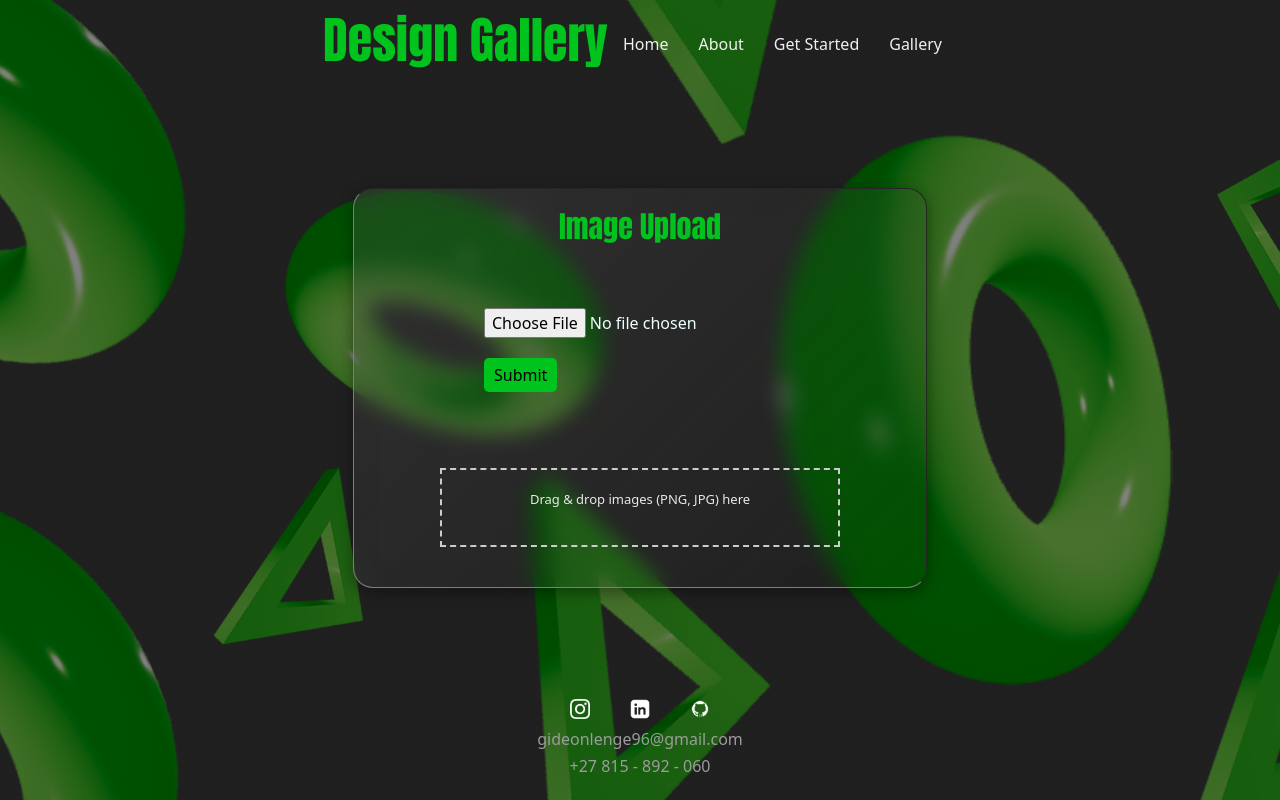
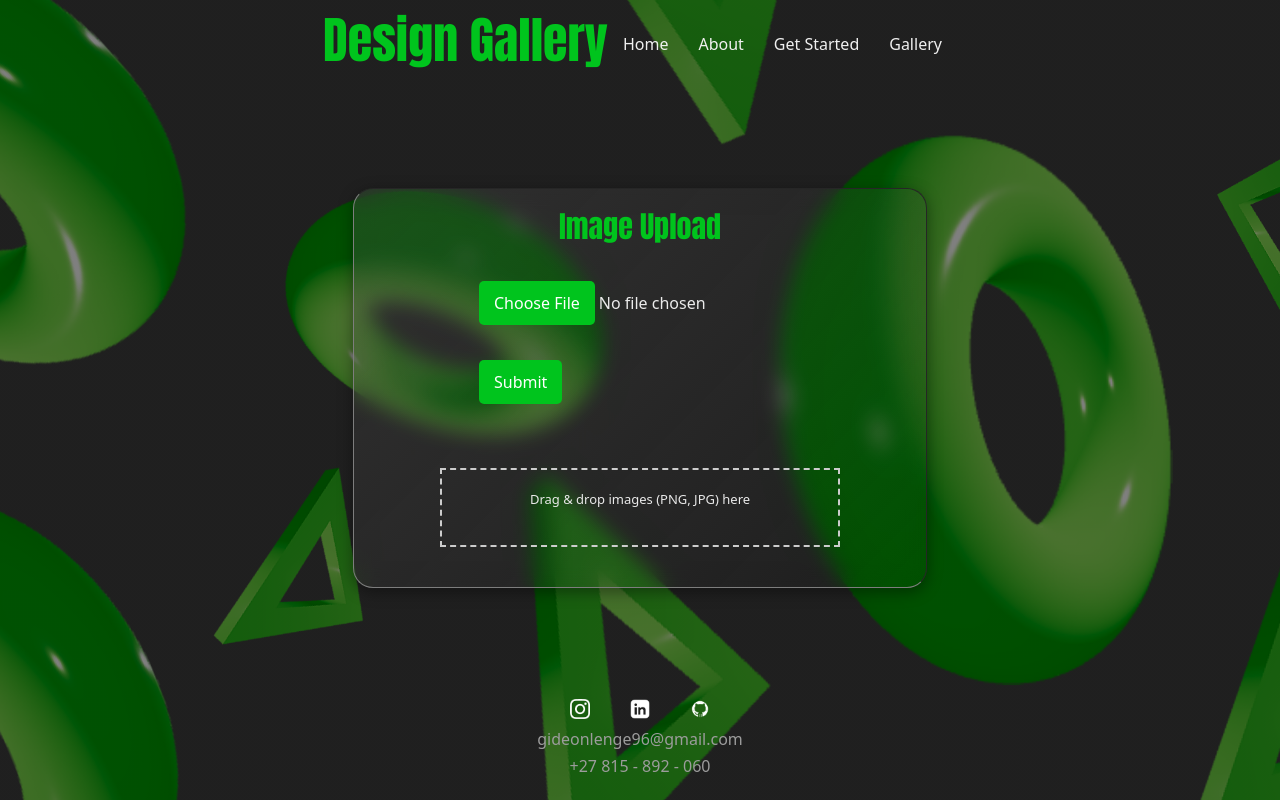
Before and after one commit to Codedecblackmoon/Design-Gallery, a React (Vite) app: page /getstarted in a window 1280 px wide. Built offline with nearby package versions, Linux system fonts and the light colour scheme.

Commit message:
adding upload feature

```diff
--- a/src/App.css
+++ b/src/App.css
@@ -8,9 +8,24 @@ body{
     background:linear-gradient(rgba(0, 0, 0, 0.5), rgba(0, 0, 0, 0.5)), url('assets/po.png') no-repeat center center/cover;
     background-color: #3f3f3f;
 }
+#st{
+    display: flex;
+    justify-content: center;
+}
 
 #email, #tel{
     color: #9c9c9c;
+}
+
+.gallery {
+    margin: 10px;
+    float: left;
+    width: 180px;
+}
+
+.gallery img {
+    width: 100%;
+    height: auto;
 }
 
 #CF{
@@ -50,6 +65,54 @@ body{
 
 .btn_1{
     color: azure;
+}
+
+.file-upload-form {
+    /* background-color: white; */
+    color: rgb(235, 235, 235);
+    /* padding: 20px; */
+    /* border-radius: 5px; */
+    /* box-shadow: 0 0 10px rgba(0, 0, 0, 0.1); */
+}
+
+.form-group {
+    margin-bottom: 15px;
+}
+
+label {
+    display: block;
+    margin-bottom: 5px;
+}
+
+.file-input {
+    display: inline-block;
+    margin-right: 10px;
+}
+
+.file-input::-webkit-file-upload-button {
+    background-color: #00c41d;
+    color: white;
+    border: none;
+    padding: 10px 15px;
+    cursor: pointer;
+    border-radius: 5px;
+}
+
+.file-input::-webkit-file-upload-button:hover {
+    background-color: rgb(0, 139, 0);
+}
+
+.submit-button {
+    background-color: #00c41d;
+    color: white;
+    border: none;
+    padding: 10px 15px;
+    cursor: pointer;
+    border-radius: 5px;
+}
+
+.submit-button:hover {
+    background-color: rgb(1, 136, 1);
 }
 
 #myFile{
@@ -133,7 +196,7 @@ display: flex;
     margin: 10px;
 }
 
-.image_g{
+/* .image_g{
     height: 200px;
     border-radius: 20px;
     margin: 10px;
@@ -147,7 +210,7 @@ display: flex;
 .image:hover{
     border-radius: 30px;
     box-shadow: 0 4px 15px rgba(255, 255, 255, 0.349);
-}
+} */
 
 .homepage{
     max-width: 1100px;
--- a/src/Gallery.tsx
+++ b/src/Gallery.tsx
@@ -19,8 +19,8 @@ function Gallery() {
   return (
     <div className="glass_g">
       <h1 className="int">Gallery</h1>
-      <div className="hamepage">
-        <Imagedisplay image={image_1}></Imagedisplay>
+      <div id="st">
+         <Imagedisplay image={image_1}></Imagedisplay>
         <Imagedisplay image={image_2}></Imagedisplay>
         <Imagedisplay image={image_3}></Imagedisplay>
         <Imagedisplay image={image_4}></Imagedisplay>
@@ -35,6 +35,7 @@ function Gallery() {
         <Imagedisplay image={image_13}></Imagedisplay>
       </div>
 
+
     </div>
   );
 }
--- a/src/components/ImageUpload.tsx
+++ b/src/components/ImageUpload.tsx
@@ -59,9 +59,14 @@ const ImageUpload: React.FC = () => {
   return (
     <>
         <div id='CF'>
-            <form action="/action_page.php">
-                <input className="btn_1" type="file" id="myFile" name="filename"/>
-                <input className="btn_2" type="submit"/>
+            <form action="/action_page.php" className="file-upload-form">
+                <div className="form-group">
+                    {/* <label htmlFor="myFile"></label> */}
+                    <input type="file" id="myFile" name="filename" className="file-input"/>
+                </div>
+                <div className="form-group">
+                    <input type="submit" value="Submit" className="submit-button"/>
+                </div>
             </form>
         </div>
         <div
--- a/src/components/Imagedisplay.tsx
+++ b/src/components/Imagedisplay.tsx
@@ -5,8 +5,8 @@ interface props{
 
 function Imagedisplay({image}:props) {
   return (
-    <div>
-        <img className="image_g" src={image} alt="" />
+    <div className="gallery">
+        <img width="600" height="400" className="image_g" src={image} alt="" />
     </div>
   )
 }
```
